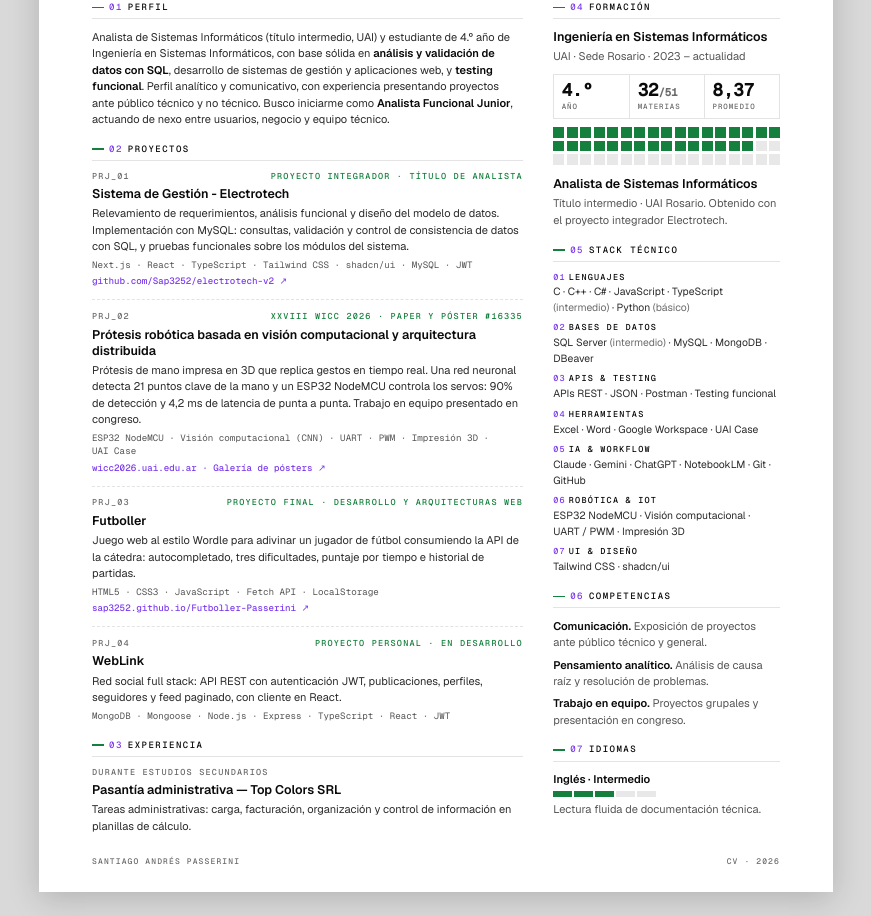
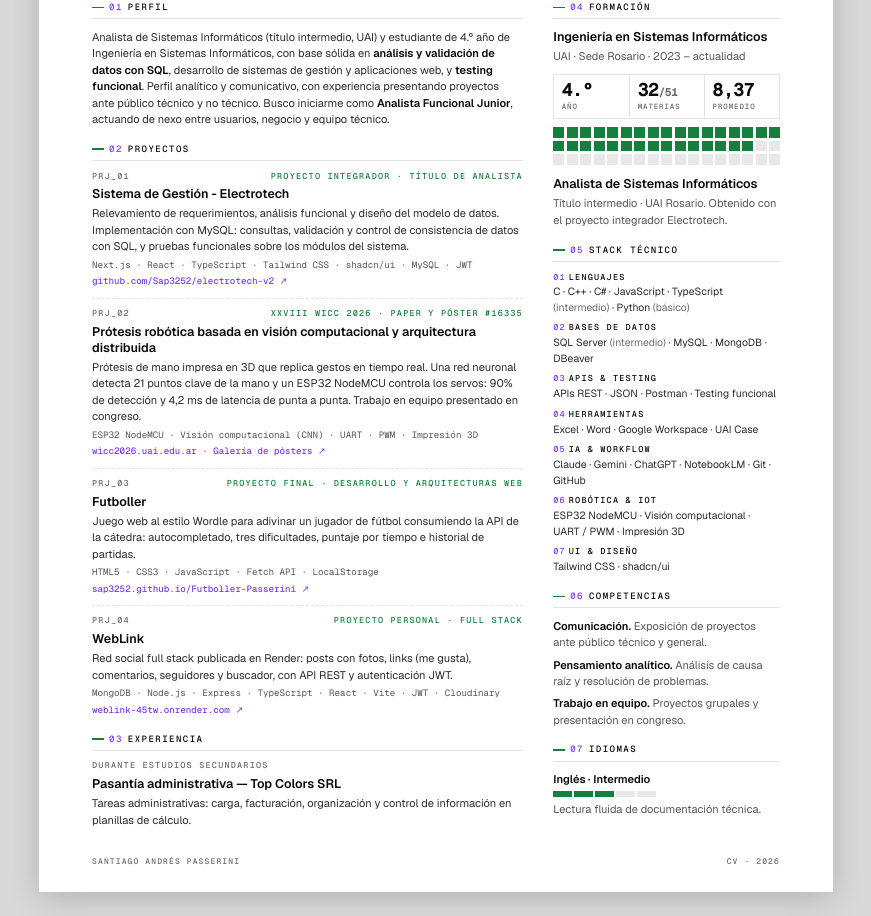
Before and after one commit to Sap3252/Portfolio, a plain HTML site: page cv/index.html in a window 1280 px wide. Shown: the part 255-1171 px from the top of the page, without its empty margins (204-1075 px from the left). Drawn offline with nearby package versions, Linux system fonts and the light colour scheme; a web font is replaced by a local one.

Commit message:
Actualizar WebLink en el CV

```diff
--- a/cv/index.html
+++ b/cv/index.html
@@ -91,7 +91,7 @@
   .lead b { color: var(--ink); font-weight: 600; }
 
   /* Proyectos */
-  .prj + .prj { margin-top: 2.8mm; padding-top: 2.8mm; border-top: 0.6pt dashed var(--line); }
+  .prj + .prj { margin-top: 2.4mm; padding-top: 2.4mm; border-top: 0.6pt dashed var(--line); }
   .prj-top {
     display: flex; justify-content: space-between; gap: 8px;
     font: 500 6.4pt/1.3 var(--mono); letter-spacing: 0.14em; text-transform: uppercase;
@@ -189,7 +189,7 @@
           <div class="prj-top"><span>PRJ_02</span><span class="tag">XXVIII WICC 2026 · Paper y póster #16335</span></div>
           <h3>Prótesis robótica basada en visión computacional y arquitectura distribuida</h3>
           <p>Prótesis de mano impresa en 3D que replica gestos en tiempo real. Una red neuronal detecta 21 puntos clave de la mano y un ESP32 NodeMCU controla los servos: 90% de detección y 4,2 ms de latencia de punta a punta. Trabajo en equipo presentado en congreso.</p>
-          <p class="tech">ESP32 NodeMCU · Visión computacional&nbsp;(CNN) · UART · PWM · Impresión&nbsp;3D · UAI&nbsp;Case</p>
+          <p class="tech">ESP32 NodeMCU · Visión computacional&nbsp;(CNN) · UART · PWM · Impresión&nbsp;3D</p>
           <a class="link" href="https://wicc2026.uai.edu.ar/posters-procesamiento_se%C3%B1ales.html">wicc2026.uai.edu.ar · Galería de pósters ↗</a>
         </div>
 
@@ -202,10 +202,11 @@
         </div>
 
         <div class="prj">
-          <div class="prj-top"><span>PRJ_04</span><span class="tag">Proyecto personal · En desarrollo</span></div>
+          <div class="prj-top"><span>PRJ_04</span><span class="tag">Proyecto personal · Full stack</span></div>
           <h3>WebLink</h3>
-          <p>Red social full stack: API REST con autenticación JWT, publicaciones, perfiles, seguidores y feed paginado, con cliente en React.</p>
-          <p class="tech">MongoDB · Mongoose · Node.js · Express · TypeScript · React · JWT</p>
+          <p>Red social full stack publicada en Render: posts con fotos, links (me gusta), comentarios, seguidores y buscador, con API REST y autenticación JWT.</p>
+          <p class="tech">MongoDB · Node.js · Express · TypeScript · React · Vite · JWT · Cloudinary</p>
+          <a class="link" href="https://weblink-45tw.onrender.com">weblink-45tw.onrender.com ↗</a>
         </div>
       </section>
 
```
Also changed, not shown: 1 other file.
